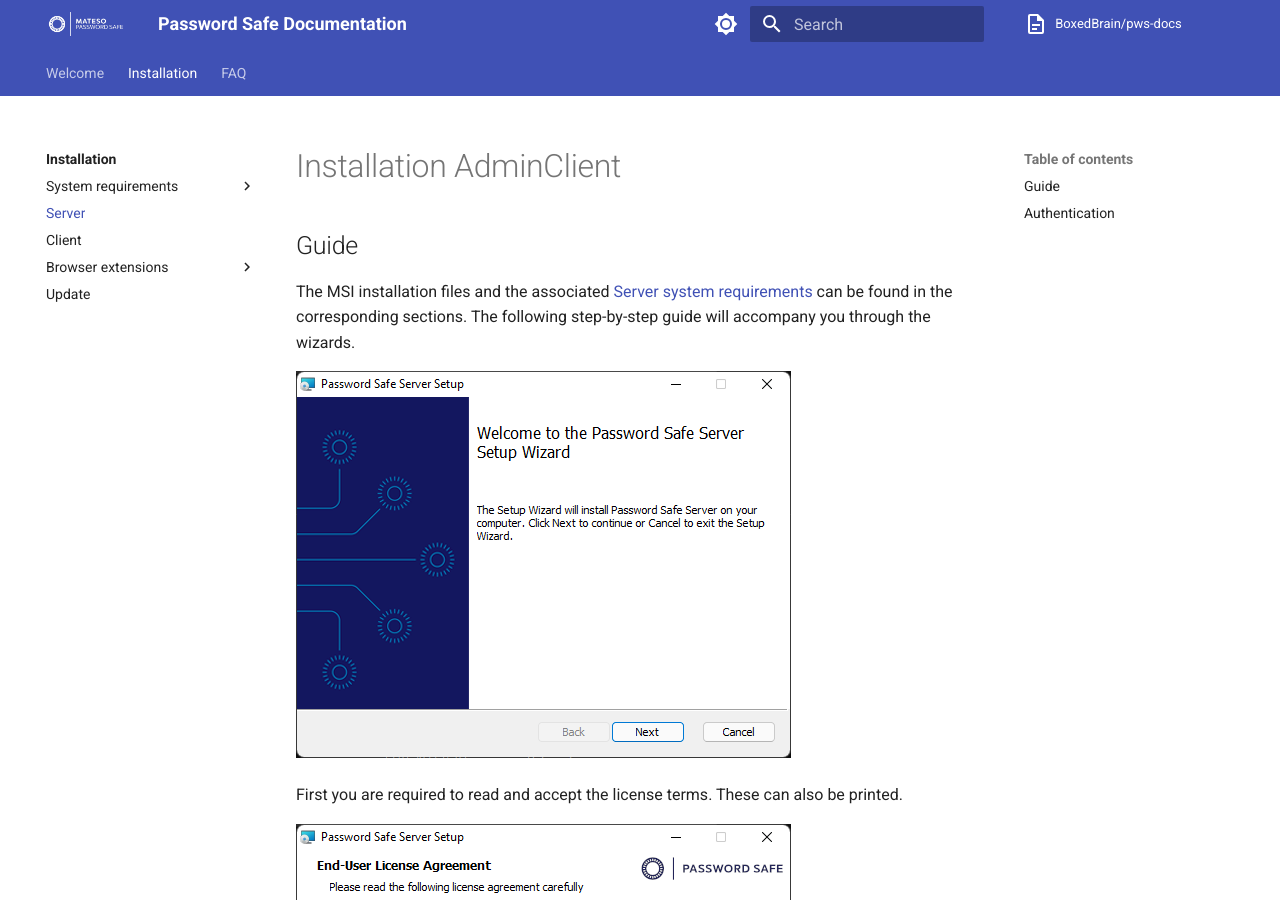
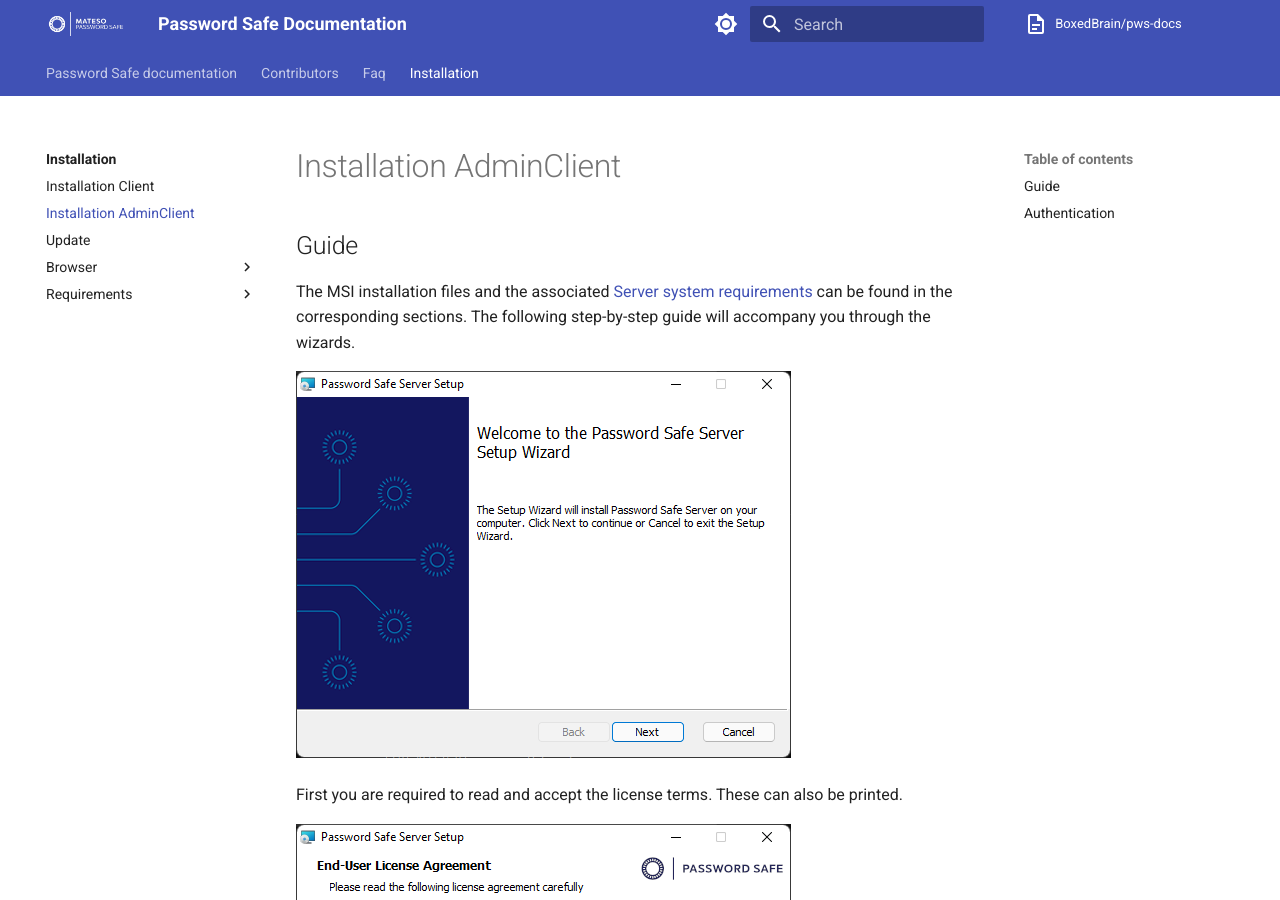
Before and after one commit to BoxedBrain/pws-docs, an MkDocs documentation site: the page built from docs/installation/server.md, in a window 1280 px wide and 900 px high. Built offline with MkDocs 1.6.1 and Material for MkDocs 9.7.7, drawn with Linux system fonts in a browser that asks for light colours; comment, search, counter and statistics services are not loaded; some of the changed lines change nothing that is shown.

Commit message:
Fixing the mkdocs.yml

```diff
--- a/mkdocs.yml
+++ b/mkdocs.yml
@@ -7,9 +7,10 @@
   generator: true
   social:
   - icon: fontawesome/brands/linkedin
-    name: MATESO on LinkedIn
+    name: MATESO GmbH on LinkedIn
     link: https://www.linkedin.com/company/mateso-gmbh/
   - icon: fontawesome/brands/twitter
+    name: MATESO GmbH on Twitter
     link: https://twitter.com/matesogmbh
 
 theme:
@@ -56,8 +57,20 @@
   - search:
       prebuild_index: true
   - git-revision-date-localized:
-      enabled_if_env: CI
-      type: date
+      type: timeago
+      custom_format: "%d. %B %Y"
+      timezone: Europe/Berlin
+      locale: en
+      fallback_to_build_date: false
+      enable_creation_date: true
+      exclude:
+          - index.md
+      enabled: !ENV [CI, false]
+  - awesome-pages
+  - macros:
+      on_error_fail: !ENV [CI, false]
+      include_yaml:
+        - macros.yml
 
 markdown_extensions:
   - meta
@@ -72,27 +85,3 @@
   - toc:
       permalink: ⚓︎
 copyright: Maintained with ❤️ by <a href='https://www.passwordsafe.com' target='_blank'>MATESO GmbH</a> and <a href='/contributors'>contributors</a>
-
-nav:
-  - Welcome: index.md
-  - Installation:
-    - installation/index.md
-    - System requirements:
-      - Server: installation/requirements/server.md
-      - MSSQL: installation/requirements/mssql.md
-      - Client: installation/requirements/client.md
-      - Webserver: installation/requirements/webserver.md
-    - Server: installation/server.md
-    - Client: installation/client.md
-    - Browser extensions:
-      - installation/browser/chrome.md
-      - installation/browser/edge.md
-      - installation/browser/firefox.md
-      - installation/browser/safari.md
-    - Update: installation/update.md
-  - FAQ:
-    - Security:
-      - faq/security/index.md
-      - Made in Germany: faq/security/made_in_germany.md
-      - Encryption: faq/security/encryption.md
-      - Pentest: faq/security/pentest.md
```
